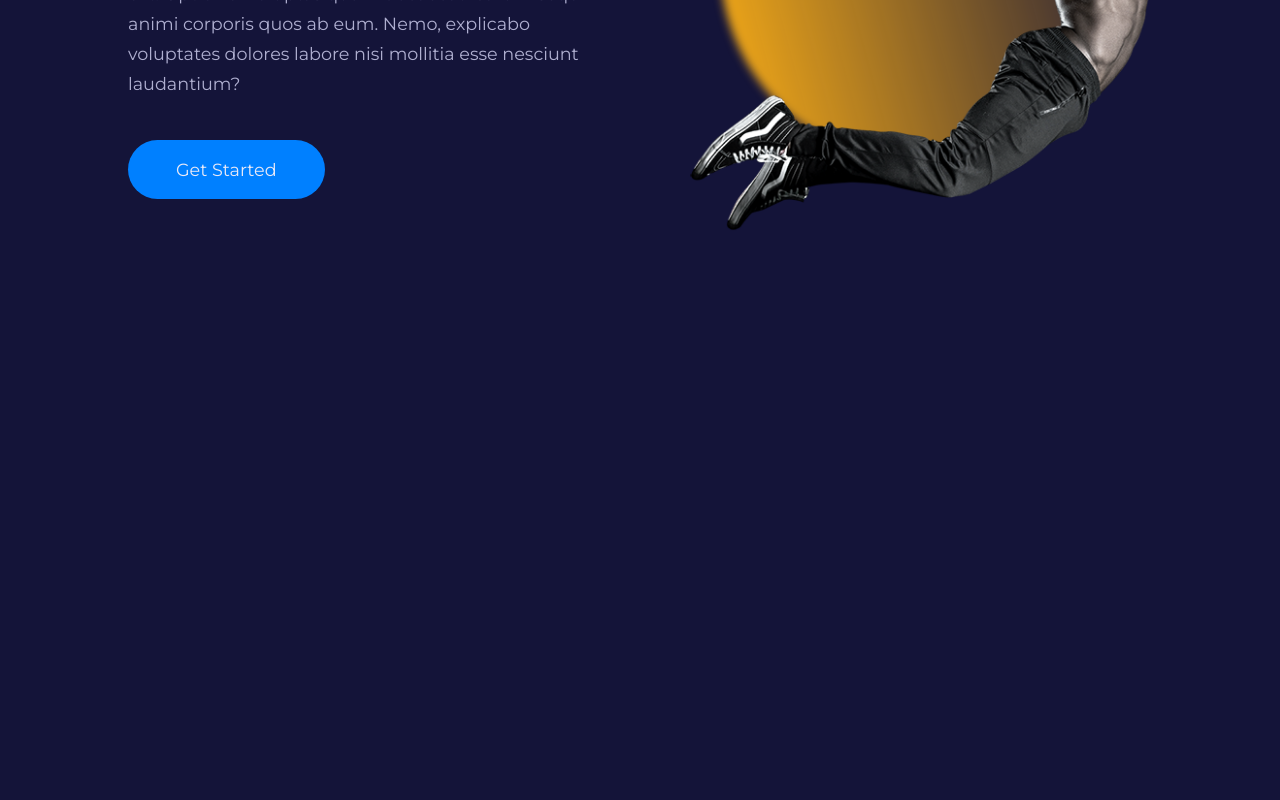
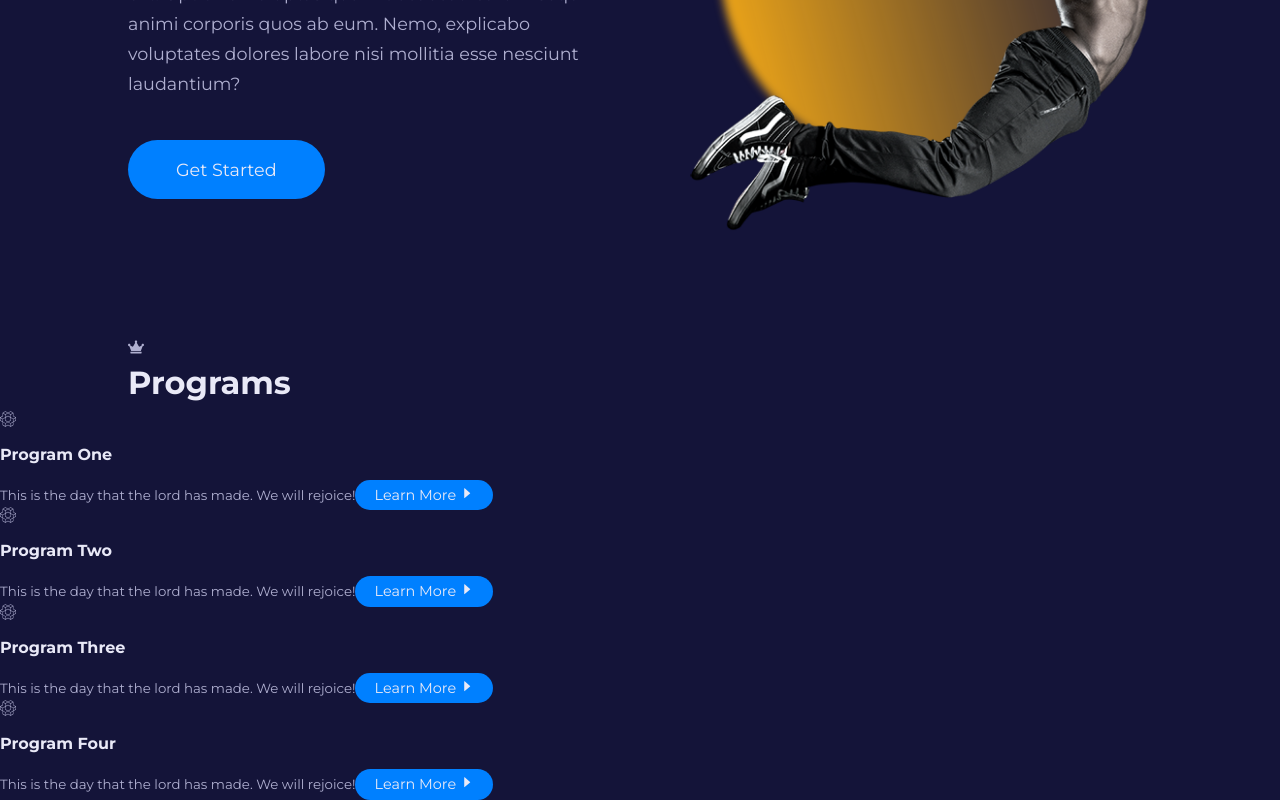
Before and after one commit to promishgrg98/gym-website, a React (Create React App) app: page / in a window 1280 px wide. Shown: the part 461-1261 px from the top of the page. Before the commit the page ends 800 px from the top, so only its background shows below. Built offline with nearby package versions, Linux system fonts and the light colour scheme.

Commit message:
create programs component

```diff
--- /dev/null
+++ b/src/UI/Card.jsx
@@ -0,0 +1,11 @@
+import React from 'react'
+
+function Card({className, children}) {
+  return (
+    <article className={`card ${className}`}>
+        {children}
+    </article>
+  )
+}
+
+export default Card
--- /dev/null
+++ b/src/components/Programs.jsx
@@ -0,0 +1,34 @@
+import React from 'react'
+import { FaCrown } from "react-icons/fa";
+import SectionHead from './SectionHead';
+import { programs } from '../data';
+import Card from '../UI/Card';
+import { Link } from 'react-router-dom';
+import { AiFillCaretRight } from "react-icons/ai";
+
+function Programs() {
+  return (
+    <section className="programs">
+        <div className="programs_container container">
+            <SectionHead icon={<FaCrown />} title={'Programs'} />
+        </div>
+
+        <div className="programs_wrapper">
+            {
+                programs.map(({id, icon, title, info, path})=> {
+                    return (
+                        <Card className={'programs_program'} key={id}>
+                            <span>{icon}</span>
+                            <h4>{title}</h4>
+                            <small>{info}</small>
+                            <Link to={path} className='btn sm'>Learn More <AiFillCaretRight /></Link>
+                        </Card>
+                    )
+                })
+            }
+        </div>
+    </section>
+  )
+}
+
+export default Programs
--- /dev/null
+++ b/src/components/SectionHead.jsx
@@ -0,0 +1,12 @@
+import React from 'react'
+
+function SectionHead({ icon, title, className }) {
+    return (
+        <div className={`section_head ${className}`}>
+            <span>{icon}</span>
+            <h2>{title}</h2>
+        </div>
+    )
+}
+
+export default SectionHead
--- a/src/pages/home/Home.jsx
+++ b/src/pages/home/Home.jsx
@@ -1,10 +1,14 @@
 import React from 'react'
 import './home.css'
 import MainHeader from '../../components/MainHeader'
+import Programs from '../../components/Programs'
 
 function Home() {
   return (
-    <MainHeader />
+    <>
+      <MainHeader />
+      <Programs />
+    </>
   )
 }
 
```
